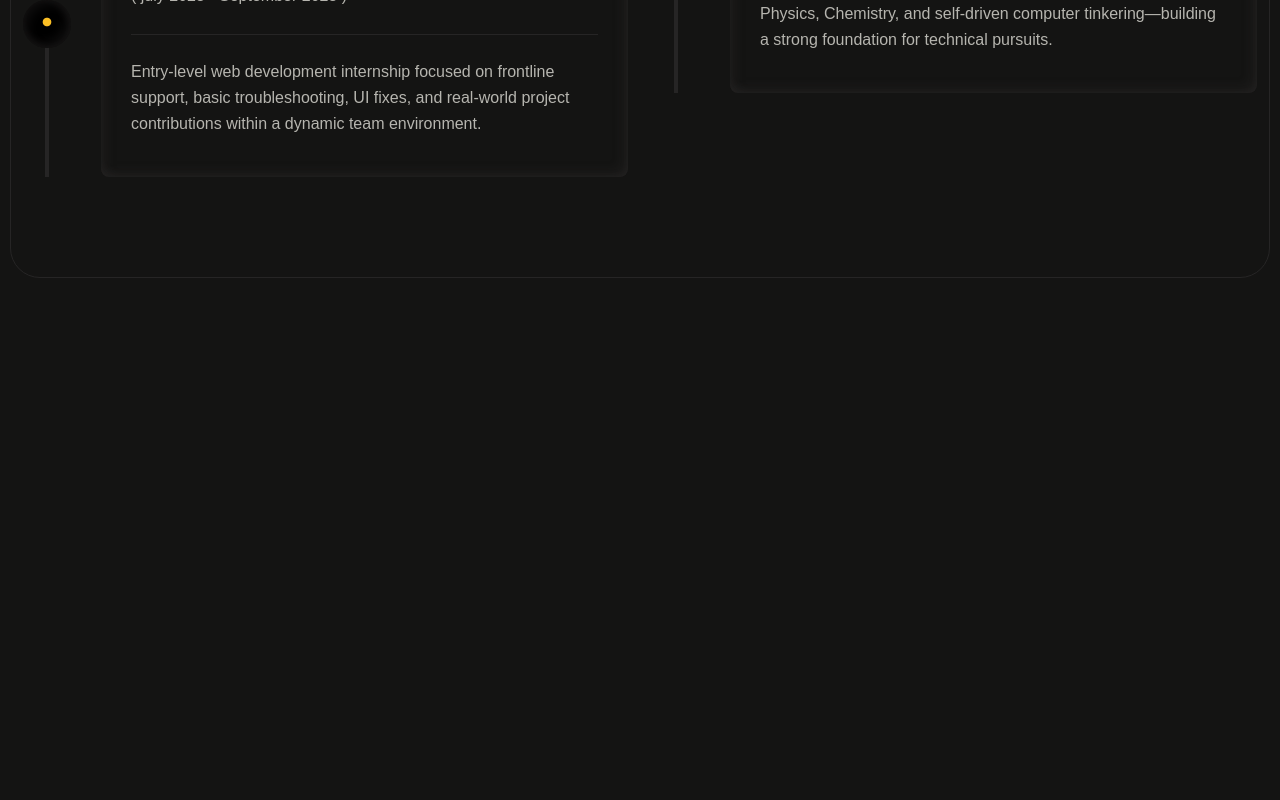
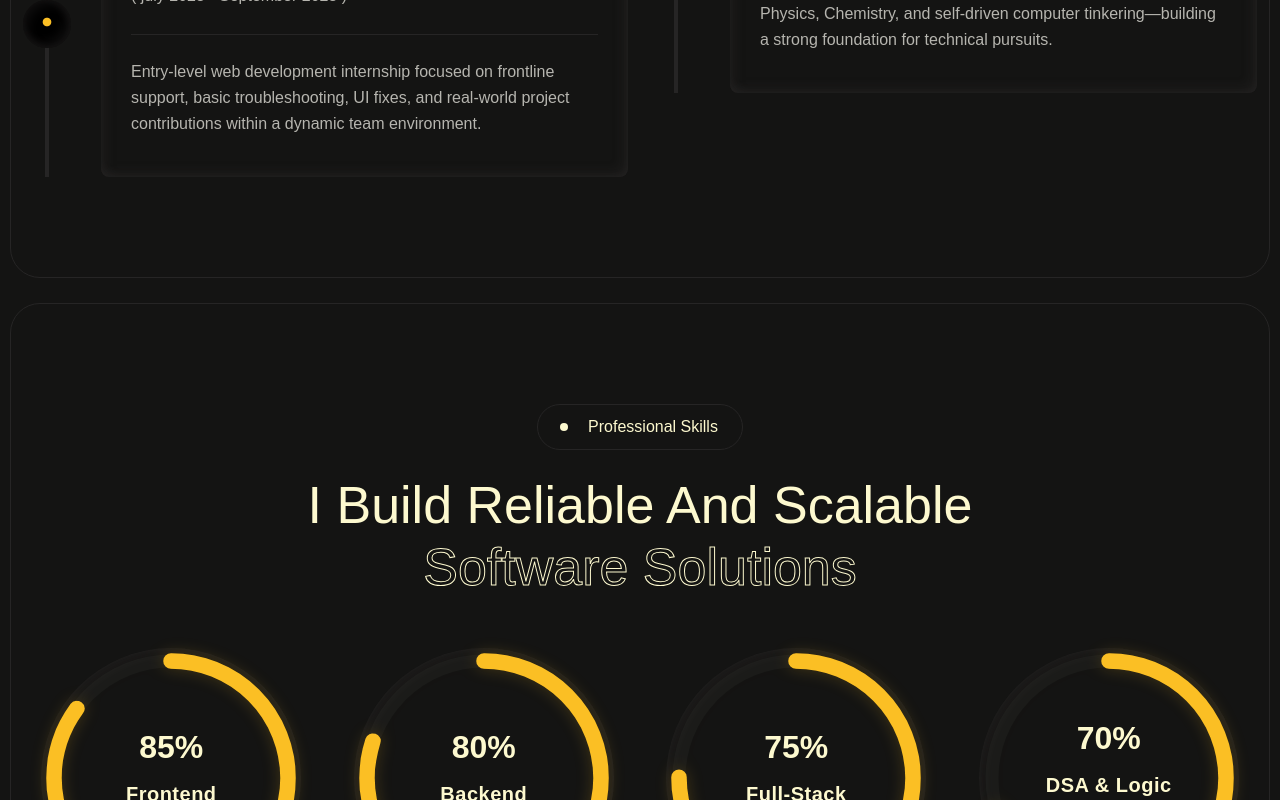
Before and after one commit to anujvishwakarma07/portfolio-react, a React (Vite) app: page / in a window 1280 px wide. Shown: the part 2889-3689 px from the top of the page. Before the commit the page ends 3192 px from the top, so only its background shows below. Built offline with nearby package versions, Linux system fonts and the light colour scheme; a web font is replaced by a local one.

Commit message:
feat : add skills component with animated SVG progress circle

```diff
--- a/src/App.jsx
+++ b/src/App.jsx
@@ -4,6 +4,7 @@ import Header from "./components/Header"
 import Hero from "./components/Hero"
 import AOS from 'aos' // 1. Import AOS JS library
 import Timeline from "./components/Timeline"
+import Skills from "./components/Skills"
 
 function App() {
   //Initializing AOS when the app loads
@@ -29,6 +30,9 @@ function App() {
 
       {/* Rendering the timeline here */}
       <Timeline />
+
+      {/* Rendering the skills section  */}
+      <Skills />
     </>
   )
 }
--- /dev/null
+++ b/src/components/Skills.jsx
@@ -0,0 +1,119 @@
+import React, { useState, useEffect } from 'react'
+
+// Sub-component to handle local counting animation
+function AnimatedProgress({ percent, label, subtext, delay }) {
+  const [count, setCount] = useState(0)
+  const [animated, setAnimated] = useState(false)
+
+  useEffect(() => {
+    // 1. Trigger the circle progress animation
+    const timer = setTimeout(() => {
+      setAnimated(true)
+    }, 100)
+
+    // 2. Trigger the number counting animation
+    let start = 0
+    const end = percent
+    if (start === end) return
+
+    const duration = 2000 // 2 seconds animation
+    const incrementTime = Math.floor(duration / end)
+
+    const counter = setInterval(() => {
+      start += 1
+      setCount(start)
+      if (start === end) {
+        clearInterval(counter)
+      }
+    }, incrementTime)
+
+    return () => {
+      clearTimeout(timer)
+      clearInterval(counter)
+    }
+  }, [percent])
+
+  // Circumference for r=45 is 283
+  const strokeDashoffset = animated ? 283 - (percent / 100) * 283 : 283
+
+  return (
+    <div className="col-lg-3 col-md-6 col-sm-6" data-aos="fade-up" data-aos-duration={delay}>
+      <div className="exprience-item cmn-shadow round50 d-center skill-circle-wrapper">
+        <div className="skill-circle-inner">
+          <svg className="skill-circle-svg" viewBox="0 0 100 100">
+            <circle className="skill-circle-bg" cx="50" cy="50" r="45"></circle>
+            <circle
+              className="skill-circle-progress"
+              cx="50"
+              cy="50"
+              r="45"
+              style={{
+                strokeDasharray: 283,
+                strokeDashoffset: strokeDashoffset
+              }}
+            ></circle>
+          </svg>
+          <div className="skill-content text-center">
+            <div className="odometer-item">
+              <h3 className="counters d-flex align-items-center justify-content-center">
+                <span>{count}</span>
+                <span>%</span>
+              </h3>
+            </div>
+            <span className="white sub-wu fw-600">{label}</span>
+            <p className="pra-clr fz-12 mb-0">{subtext}</p>
+          </div>
+        </div>
+      </div>
+    </div>
+  )
+}
+
+function Skills() {
+  return (
+    <section className="exprience-section-v1 check-box-style mb-common pt-100 pb-100" id="skill">
+      <div className="container">
+        <div className="section-title text-center mb-60">
+          <span className="section-sub" data-aos="fade-down" data-aos-duration="1000">
+            Professional Skills
+          </span>
+          <h2 className="stitle fw-500 mt-3" data-aos="fade-down" data-aos-duration="1500">
+            I Build Reliable and Scalable
+            <span className="text-storkes d-block">
+              Software Solutions
+            </span>
+          </h2>
+        </div>
+
+        <div className="row g-xxl-4 g-3 justify-content-center">
+          <AnimatedProgress
+            percent={85}
+            label="Frontend"
+            subtext="(React, Next.js, HTML, CSS)"
+            delay={1200}
+          />
+          <AnimatedProgress
+            percent={80}
+            label="Backend"
+            subtext="(Node.js, Express.js, APIs)"
+            delay={1400}
+          />
+          <AnimatedProgress
+            percent={75}
+            label="Full-Stack"
+            subtext="(MERN, Auth, DBs)"
+            delay={1600}
+          />
+          <AnimatedProgress
+            percent={70}
+            label="DSA & Logic"
+            subtext="Solving complex problems with efficient algorithms."
+            delay={1800}
+          />
+        </div>
+      </div>
+    </section>
+  )
+}
+
+export default Skills
```
